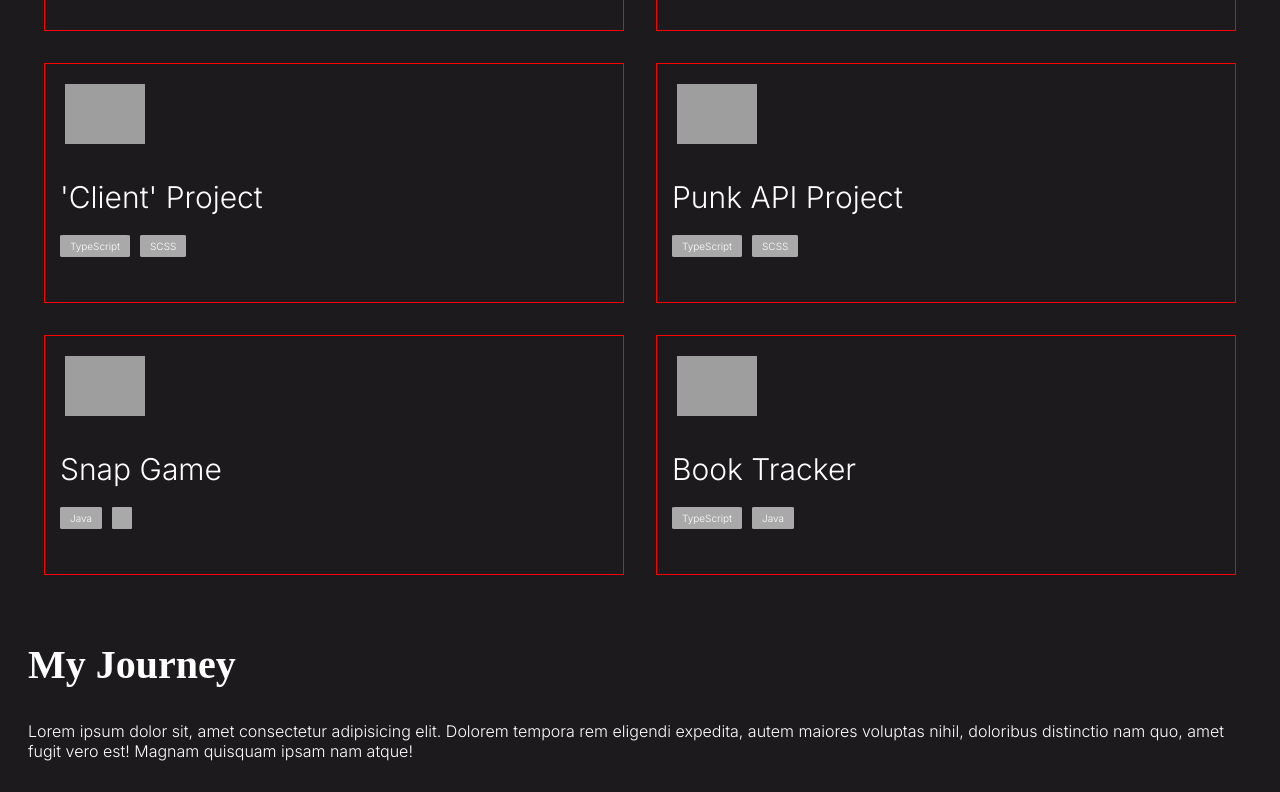
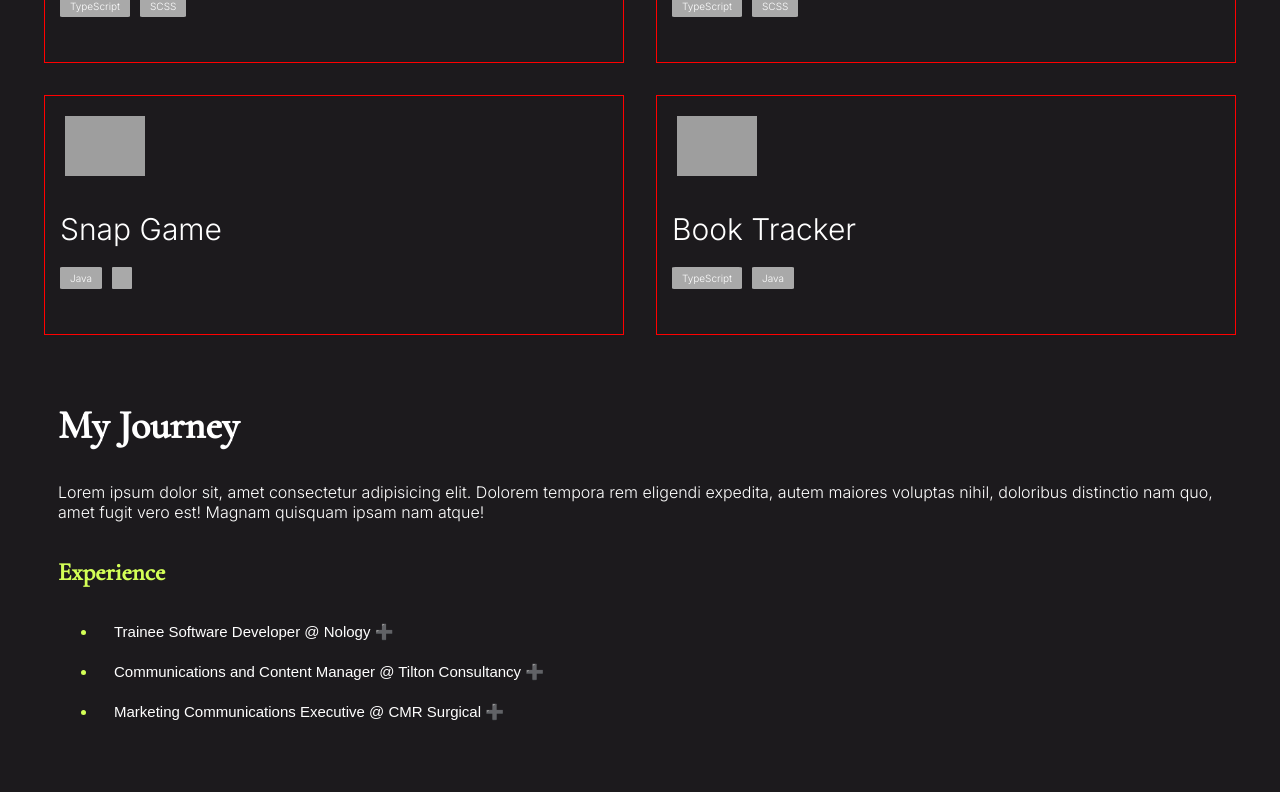
Before and after one commit to JMAdis/portfolio, a React (Vite) app in the folder portfolio-2/: page / in a window 1280 px wide. Shown: the part 2000-2792 px from the top of the page. Built offline with nearby package versions, Linux system fonts and the light colour scheme; grey boxes are pictures that could not be loaded.

Commit message:
fixed styling incompatabilities

```diff
--- a/portfolio-2/src/components/About/About.scss
+++ b/portfolio-2/src/components/About/About.scss
@@ -52,7 +52,7 @@
     border: solid 70px $color-background-primary;
     background-color: $color-background-secondary;
     padding-top: 30px;
-    padding-bottom: 30px;
+    margin-bottom: 30px;
     &__image{
         display: unset;
     }
--- a/portfolio-2/src/components/Cv/Cv.scss
+++ b/portfolio-2/src/components/Cv/Cv.scss
@@ -3,9 +3,11 @@
 .cv{
     margin: 50px 20px 50px 20px;
     color: $color-text-primary;
+    font-family: $body-font;
 
     &__title{
         font-size: 40px;
+        font-family: $title-font;
     }
 
     &__intro{
@@ -15,12 +17,23 @@
 
     &__subtitle{
         color: $color-text-secondary;
+        font-size: 25px;
+        font-family: $title-font;
     }
 
     &__collapsible{
         transition-property: height;
         overflow: hidden;
-        background-color:blue;
+        background-color: $color-background-secondary;
+
+        &--info{
+            font-size: 15px;
+            margin: 7.5px;
+        }
+
+        &--date{
+            color: $color-text-secondary;
+        }
     }
 
     &__button{
@@ -29,6 +42,16 @@
         border: none;
         text-align: left;
         margin: 10px;
+        font-size: 15px;
     }
 
+    &__list{
+        color: $color-text-secondary;
+    }
 }
+
+@media screen and (min-width: $tablet-breakpoint) {
+    .cv{
+        margin: 50px;
+    }
+}
--- a/portfolio-2/src/components/Cv/Cv.tsx
+++ b/portfolio-2/src/components/Cv/Cv.tsx
@@ -21,7 +21,7 @@ const Cv = () => {
       </p>
       <h3 className="cv__subtitle">Experience</h3>
       <ul>
-        <li>
+        <li className="cv__list">
           <button onClick={() => toggleIsExpanded(0)} className="cv__button">
             Trainee Software Developer @ Nology{" "}
             {isExpanded[0] ? "\u2796" : "\u2795"}
@@ -31,8 +31,8 @@ const Cv = () => {
           className="cv__collapsible"
           style={{ height: isExpanded[0] ? "auto" : "0px" }}
         >
-          <p className="cv__grid--date">Nov 23 - Present</p>
-          <ul className="cv__grid--body">
+          <p className="cv__collapsible--info cv__collapsible--date">Nov 23 - Present</p>
+          <ul className="cv__collapsible--info">
             <li>Lorem ipsum dolor sit amet, consectetur adipisicing elit.</li>
             <li>
               Quod labore libero earum, maiores odio delectus accusantium autem
@@ -46,7 +46,7 @@ const Cv = () => {
             </li>
           </ul>
         </div>
-        <li>
+        <li className="cv__list">
           <button onClick={() => toggleIsExpanded(1)} className="cv__button">
             Communications and Content Manager @ Tilton Consultancy{" "}
             {isExpanded[1] ? "\u2796" : "\u2795"}
@@ -56,8 +56,8 @@ const Cv = () => {
           className="cv__collapsible"
           style={{ height: isExpanded[1] ? "auto" : "0px" }}
         >
-          <p className="cv__grid--date">June 23 - Nov 23</p>
-          <ul className="cv__grid--body">
+          <p className="cv__collapsible--info cv__collapsible--date">June 23 - Nov 23</p>
+          <ul className="cv__collapsible--info">
             <li>Lorem ipsum dolor sit amet, consectetur adipisicing elit.</li>
             <li>
               Quod labore libero earum, maiores odio delectus accusantium autem
@@ -71,19 +71,19 @@ const Cv = () => {
             </li>
           </ul>
         </div>
-        <li>
+        <li className="cv__list">
           <button onClick={() => toggleIsExpanded(2)} className="cv__button">
             Marketing Communications Executive @ CMR Surgical{" "}
             {isExpanded[2] ? "\u2796" : "\u2795"}
           </button>
         </li>
-      </ul>
+
       <div
         className="cv__collapsible"
         style={{ height: isExpanded[2] ? "auto" : "0px" }}
       >
-        <p className="cv__grid--date">Jan 22 - May 23</p>
-        <ul className="cv__grid--body">
+        <p className="cv__collapsible--info cv__collapsible--date">Jan 22 - May 23</p>
+        <ul className="cv__collapsible--info">
           <li>Lorem ipsum dolor sit amet, consectetur adipisicing elit.</li>
           <li>
             Quod labore libero earum, maiores odio delectus accusantium autem
@@ -97,6 +97,7 @@ const Cv = () => {
           </li>
         </ul>
       </div>
+      </ul>
     </section>
   );
 };
--- a/portfolio-2/src/components/Skills/Skills.scss
+++ b/portfolio-2/src/components/Skills/Skills.scss
@@ -32,7 +32,7 @@
 
 @media screen and (min-width: $tablet-breakpoint) {
 .skills{
-    padding: 70px;
+    margin: 70px;
     text-align: left;
 
     &__all {
```
